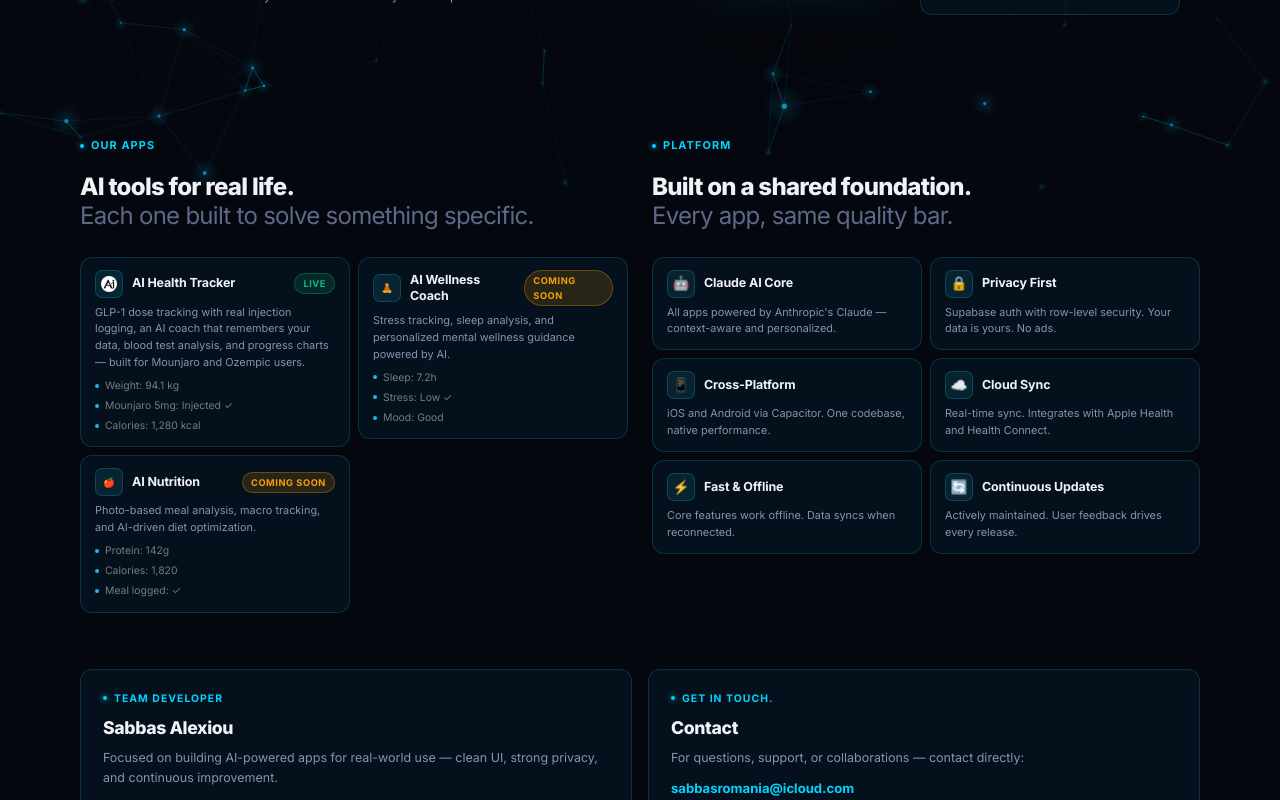
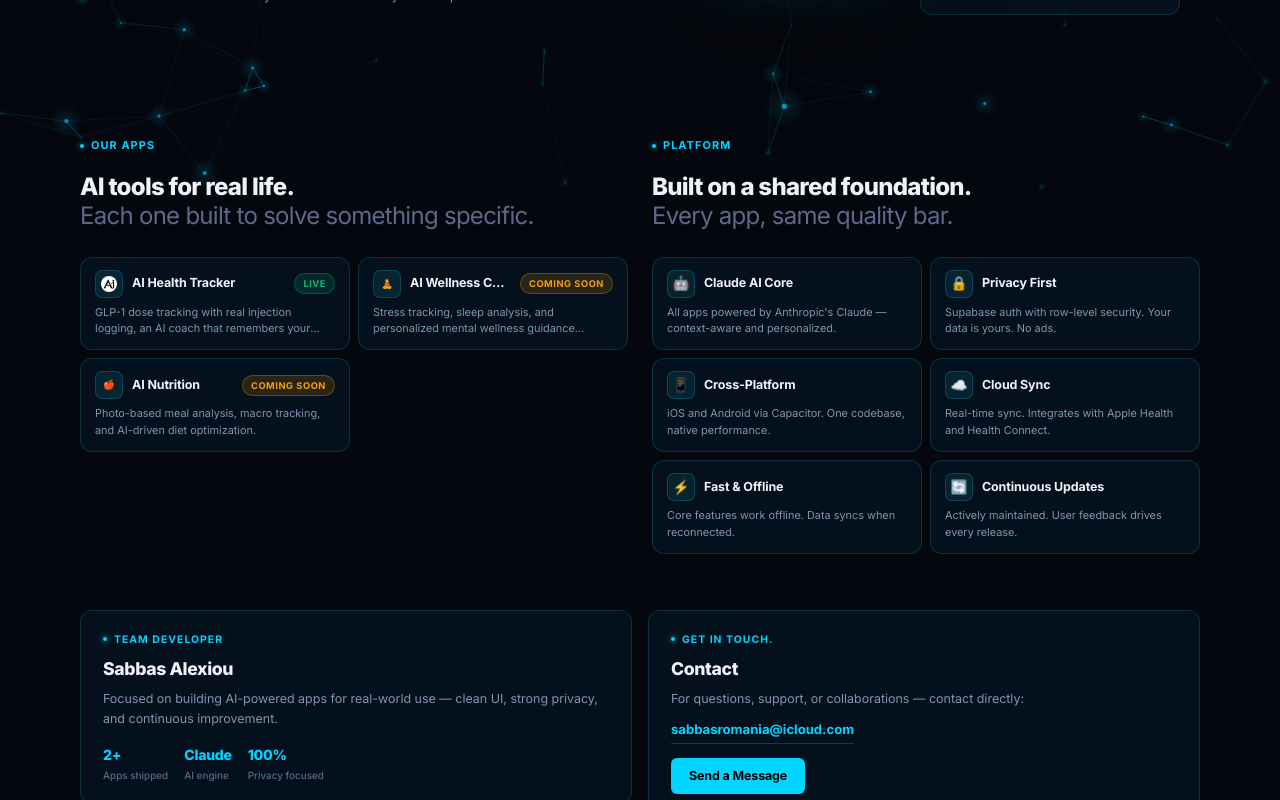
Before and after one commit to Sabbasromania-ai/mysmartapp-site, a React (Vite) app: page / in a window 1280 px wide. Shown: the part 608-1408 px from the top of the page. Built offline with nearby package versions, Linux system fonts and the light colour scheme.

Commit message:
fix: identical card size both sections, 2-line clamp desc, no-wrap name

```diff
--- a/src/components/AppPreview.tsx
+++ b/src/components/AppPreview.tsx
@@ -26,7 +26,7 @@
               <span className="cc-icon">{p.icon}</span>
               <span className="cc-name">{p.title}</span>
             </div>
-            <div className="cc-desc">{p.desc}</div>
+            <div className="cc-desc cc-desc--clamp">{p.desc}</div>
           </div>
         ))}
       </div>
--- a/src/components/Features.tsx
+++ b/src/components/Features.tsx
@@ -234,15 +234,7 @@
               <span className="cc-name">{app.name}</span>
               <span className={`cc-tag ${app.tag === 'Live' ? 'cc-tag-live' : 'cc-tag-soon'}`}>{app.tag}</span>
             </div>
-            <div className="cc-desc">{app.short}</div>
-            <div className="cc-rows">
-              {app.phone.slice(0, 3).map(r => (
-                <div key={r.label} className="cc-row">
-                  <span className="cc-dot" />
-                  <span>{r.label}: {r.value}</span>
-                </div>
-              ))}
-            </div>
+            <div className="cc-desc cc-desc--clamp">{app.short}</div>
           </div>
         ))}
       </div>
--- a/src/index.css
+++ b/src/index.css
@@ -1568,6 +1568,7 @@
   display: flex;
   align-items: center;
   gap: 9px;
+  min-width: 0;
 }
 .cc-icon {
   width: 28px; height: 28px;
@@ -1586,6 +1587,11 @@
   color: var(--text);
   letter-spacing: -0.01em;
   line-height: 1.3;
+  white-space: nowrap;
+  overflow: hidden;
+  text-overflow: ellipsis;
+  flex: 1;
+  min-width: 0;
 }
 .cc-tag {
   font-size: 0.58rem;
@@ -1611,6 +1617,12 @@
   font-size: 0.68rem;
   color: var(--muted2);
   line-height: 1.55;
+}
+.cc-desc--clamp {
+  display: -webkit-box;
+  -webkit-line-clamp: 2;
+  -webkit-box-orient: vertical;
+  overflow: hidden;
 }
 .cc-rows {
   display: flex;
```
